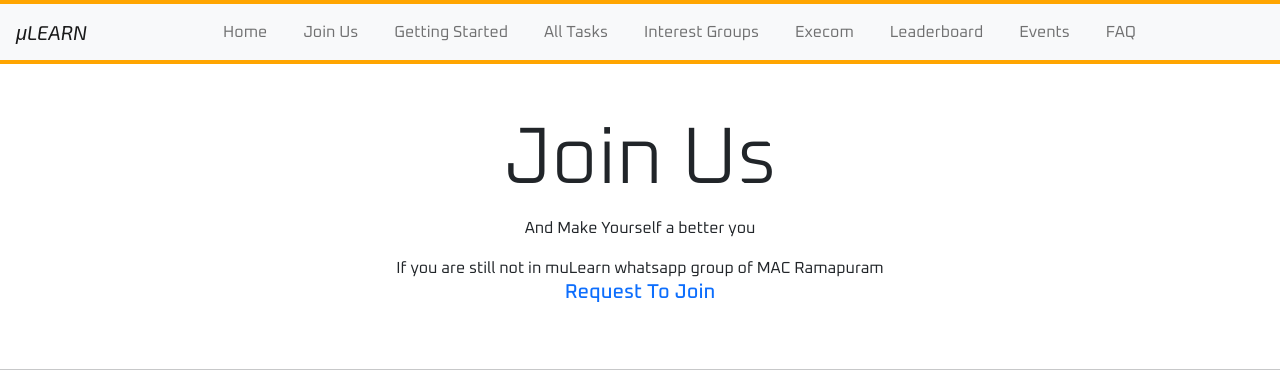
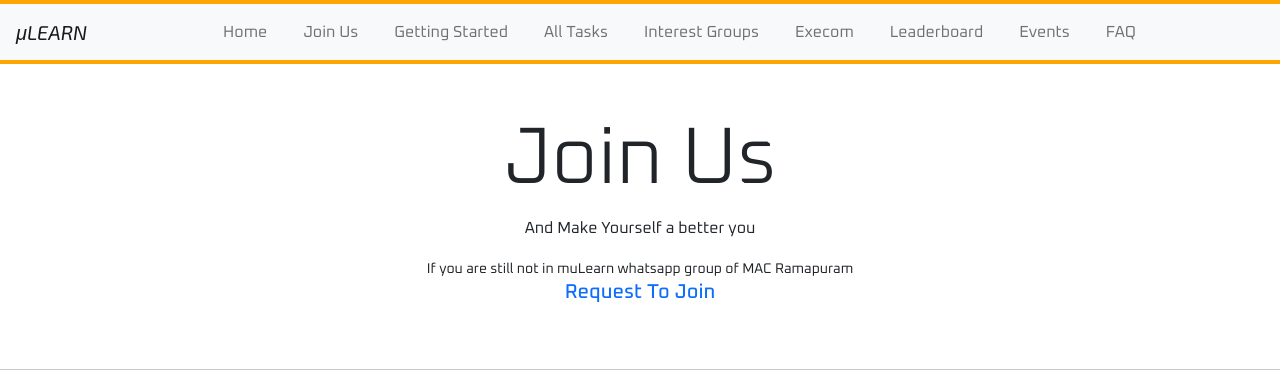
Before and after one commit to christo-zero-john/muLearn-at-mac, a plain HTML site: page p/joinus.html in a window 1280 px wide. Shown: the top 371 px of the page. Drawn offline with nearby package versions, Linux system fonts and the light colour scheme; a web font is replaced by a local one.

Commit message:
Update joinus.html

```diff
--- a/p/joinus.html
+++ b/p/joinus.html
@@ -19,10 +19,10 @@
 <body class="pb-5 mb-4 en-Oxanium no-scrollbar">
 
     <div class="" id="navBar"></div>
-    <div class="overflow-auto  no-scrollbar hero text-center mb-5 ">
+    <div class=" hero text-center mb-5 ">
         <h1 class="display-1 pt-5">Join Us</h1>
         <p class="">And Make Yourself a better you</p>
-        <span class=" text-left text-nowrap ">If you are still not in muLearn whatsapp group of MAC Ramapuram  </span>
+        <span class="w-100 small text-left text-nowrap ">If you are still not in muLearn whatsapp group of MAC Ramapuram  </span>
 
 <br>
         <span class="link-primary h5 rqBt" onclick="requestToJoin()">Request To Join</span>
```
